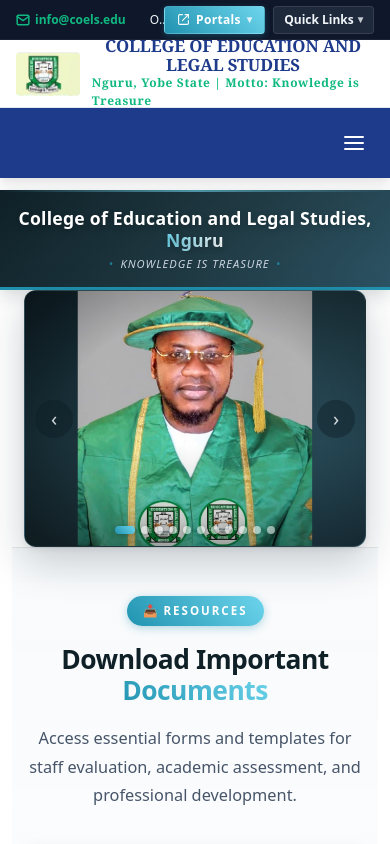
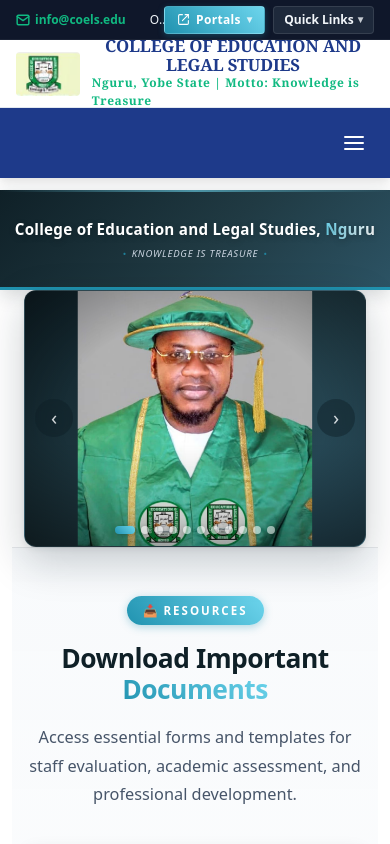
Before and after one commit to musaadamu/coels, a React (Vite) app in the folder frontend/: page / in a window 390 px wide. Shown: the top 844 px of the page. Built offline with nearby package versions, Linux system fonts and the light colour scheme.

Commit message:
padding issues

```diff
--- a/frontend/src/components/CollegeNameBanner.css
+++ b/frontend/src/components/CollegeNameBanner.css
@@ -10,7 +10,7 @@
     linear-gradient(135deg, #0f2027 0%, #203a43 55%, #2c5364 100%);
   color: #ffffff;
   text-align: center;
-  padding: clamp(1.25rem, 3.5vw, 2.25rem) 1rem;
+  padding: clamp(2rem, 4.5vw, 3.5rem) 1rem;
   border-bottom: 3px solid #2193b0;
   box-shadow: 0 4px 18px rgba(15, 32, 39, 0.18);
   position: relative;
@@ -69,7 +69,7 @@
   .college-name-banner {
     /* 40 + 68 + 70 = 178px */
     margin-top: 178px;
-    padding: clamp(1rem, 3vw, 1.5rem) 0.75rem;
+    padding: clamp(1.75rem, 4vw, 2.5rem) 0.75rem;
   }
 }
 
@@ -77,11 +77,17 @@
 @media (max-width: 640px) {
   .college-name-banner {
     margin-top: 190px;
-    padding: 1.15rem 0.75rem 0.9rem;
+    padding: 1.75rem 0.75rem 1.5rem;
   }
 
   .college-name-banner__title {
     letter-spacing: 0.25px;
+    font-size: clamp(1rem, 2.8vw, 1.5rem);
+    margin-bottom: 0.5rem;
+  }
+
+  .college-name-banner__motto {
+    font-size: clamp(0.65rem, 1.4vw, 0.8rem);
   }
 
   .college-name-banner__motto::before,
@@ -90,8 +96,46 @@
   }
 }
 
+/* Medium phones (480px - 640px) */
+@media (max-width: 768px) and (min-width: 641px) {
+  .college-name-banner {
+    padding: 1.6rem 0.75rem 1.35rem;
+  }
+}
+
+/* Small phones (max-width: 480px) */
+@media (max-width: 480px) {
+  .college-name-banner {
+    margin-top: 190px;
+    padding: 1.85rem 0.65rem 1.6rem;
+  }
+
+  .college-name-banner__title {
+    font-size: clamp(0.95rem, 2.5vw, 1.35rem);
+    margin-bottom: 0.55rem;
+  }
+
+  .college-name-banner__motto {
+    font-size: clamp(0.6rem, 1.2vw, 0.75rem);
+    letter-spacing: 0.8px;
+  }
+
+  .college-name-banner__motto::before,
+  .college-name-banner__motto::after {
+    margin: 0 0.3rem;
+  }
+}
+
 /* Very small phones — drop the bullet flourishes if they crowd the line */
 @media (max-width: 360px) {
+  .college-name-banner {
+    padding: 2rem 0.6rem 1.75rem;
+  }
+
+  .college-name-banner__title {
+    font-size: clamp(0.9rem, 2.2vw, 1.2rem);
+  }
+
   .college-name-banner__motto::before,
   .college-name-banner__motto::after {
     display: none;
```
